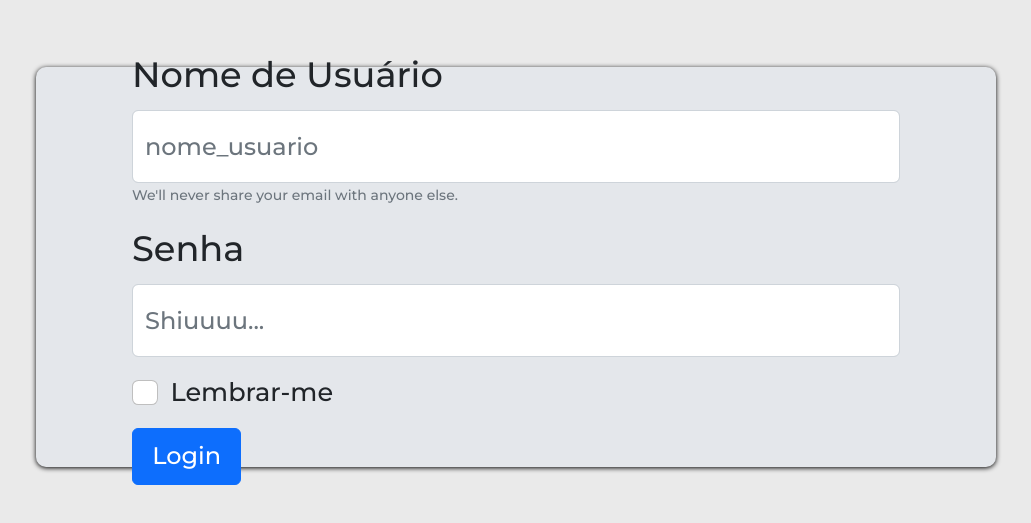
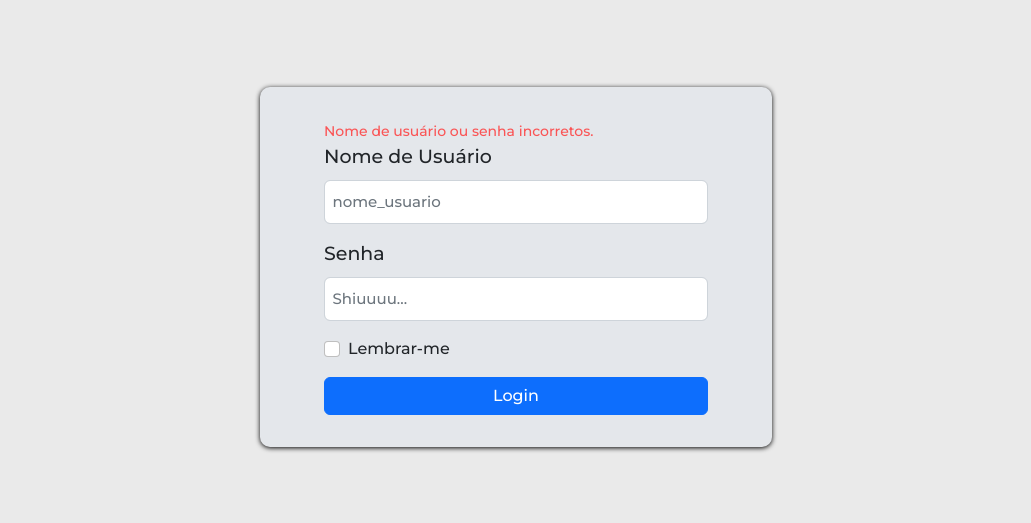
Before and after one commit to YagoFogaca/CE-FRONT, a React (Vite) app in the folder client/: page / in a window 1280 px wide. Shown: the part 133-656 px from the top of the page, without its empty margins (124-1155 px from the left). Built offline with nearby package versions, Linux system fonts and the light colour scheme.

Commit message:
feat: atualização da pagina de login e estilos de formularios

```diff
--- a/client/src/components/forms/style.forms.css
+++ b/client/src/components/forms/style.forms.css
@@ -1,17 +1,16 @@
 .form-label {
-  font-size: 2.2rem;
+  font-size: 19px;
   font-weight: 500;
 }
 
-input.form-control,
-select.form-select {
-  padding: 1.1rem 0.75rem;
-  font-size: 1.5rem;
+input.form-control {
+  padding: 10px 7.5px;
+  font-size: 15px;
 }
 
 button.btn {
-  padding: 0.6rem 1.2rem;
-  font-size: 1.5rem;
+  /* padding: 0.6rem 1.2rem; */
+  /* font-size: 1.5rem; */
 }
 
 .mb-3 {
--- a/client/src/pages/login/index.login.tsx
+++ b/client/src/pages/login/index.login.tsx
@@ -1,8 +1,8 @@
+import * as C from './style.login';
+import Form from 'react-bootstrap/Form';
 import Button from 'react-bootstrap/Button';
-import Form from 'react-bootstrap/Form';
 import { useNavigate } from 'react-router-dom';
 import { api } from '../../utils/api/api';
-import { SectionFormLoginS } from './style.login';
 
 export function LoginPage() {
   const navigate = useNavigate();
@@ -18,15 +18,15 @@ export function LoginPage() {
   };
 
   return (
-    <SectionFormLoginS>
-      <div className="div-section-form">
+    <C.SectionFormLoginS>
+      <C.DivSectionForm>
         <Form className="form-login" onSubmit={login}>
+          <Form.Text className="text-muted">
+            Nome de usuário ou senha incorretos.
+          </Form.Text>
           <Form.Group className="mb-3" controlId="nome_usuario">
             <Form.Label>Nome de Usuário</Form.Label>
             <Form.Control type="text" placeholder="nome_usuario" />
-            <Form.Text className="text-muted">
-              We'll never share your email with anyone else.
-            </Form.Text>
           </Form.Group>
 
           <Form.Group className="mb-3" controlId="senha">
@@ -36,11 +36,11 @@ export function LoginPage() {
           <Form.Group className="mb-3" controlId="formBasicCheckbox">
             <Form.Check type="checkbox" label="Lembrar-me" />
           </Form.Group>
-          <Button variant="primary" type="submit">
+          <Button variant="primary" type="submit" className="btn-login">
             Login
           </Button>
         </Form>
-      </div>
-    </SectionFormLoginS>
+      </C.DivSectionForm>
+    </C.SectionFormLoginS>
   );
 }
--- a/client/src/pages/login/style.login.ts
+++ b/client/src/pages/login/style.login.ts
@@ -1,29 +1,37 @@
 import styled from 'styled-components';
 
 export const SectionFormLoginS = styled.section`
-  width: 100%;
   height: 100%;
   display: flex;
   align-items: center;
   justify-content: center;
+`;
 
-  .div-section-form {
-    width: 75%;
-    max-width: 1150px;
-    height: 50%;
+export const DivSectionForm = styled.div`
+  width: 40%;
+  min-width: 265px;
+  height: 45%;
+  box-sizing: content-box;
   display: flex;
   align-items: center;
   justify-content: center;
   background-color: #8bb6f50f;
   border-radius: 10px;
   box-shadow: 0px 1px 5px #000;
+
+  @media (max-width: 928px) {
+    height: 55%;
   }
 
   .form-login {
-    width: 80%;
+    width: 75%;
   }
 
-  div.form-check {
-    font-size: 1.6rem;
+  .btn-login {
+    width: 100%;
+  }
+
+  .text-muted {
+    color: #ff3333d1 !important;
   }
 `;
```
Lines whose indentation alone changed are shown as unchanged.
